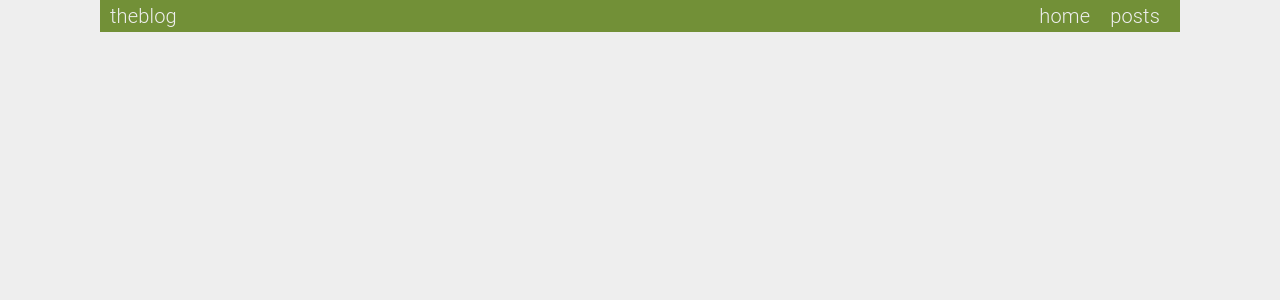
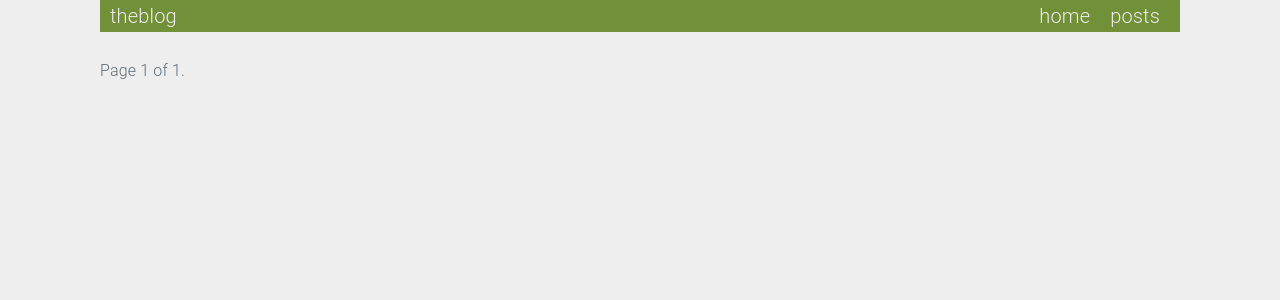
Before and after one commit to htshongany/simple-blog-with-django, a Django app: page / in a window 1280 px wide. Shown: the top 300 px of the page. Run offline with Django 4.2, Linux system fonts and the light colour scheme; data that the repository does not hold is empty.

Commit message:
adding a pagination

```diff
--- a/blog/views.py
+++ b/blog/views.py
@@ -9,6 +9,7 @@ def home(request):
 
 class ListPosts(ListView):
 	model = BlogPost
+	paginate_by = 2
 	template_name = "list.html"
 
 class DetailPost(DetailView):
--- a/templates/list.html
+++ b/templates/list.html
@@ -30,4 +30,22 @@ article | list
 
 {% endfor %}
 
+<div class="pagination">
+    <span class="step-links">
+        {% if page_obj.has_previous %}
+            <a href="?page=1">&laquo; first</a>
+            <a href="?page={{ page_obj.previous_page_number }}">previous</a>
+        {% endif %}
+
+        <span class="current">
+            Page {{ page_obj.number }} of {{ page_obj.paginator.num_pages }}.
+        </span>
+
+        {% if page_obj.has_next %}
+            <a href="?page={{ page_obj.next_page_number }}">next</a>
+            <a href="?page={{ page_obj.paginator.num_pages }}">last &raquo;</a>
+        {% endif %}
+    </span>
+</div>
+
 {% endblock %}
```
